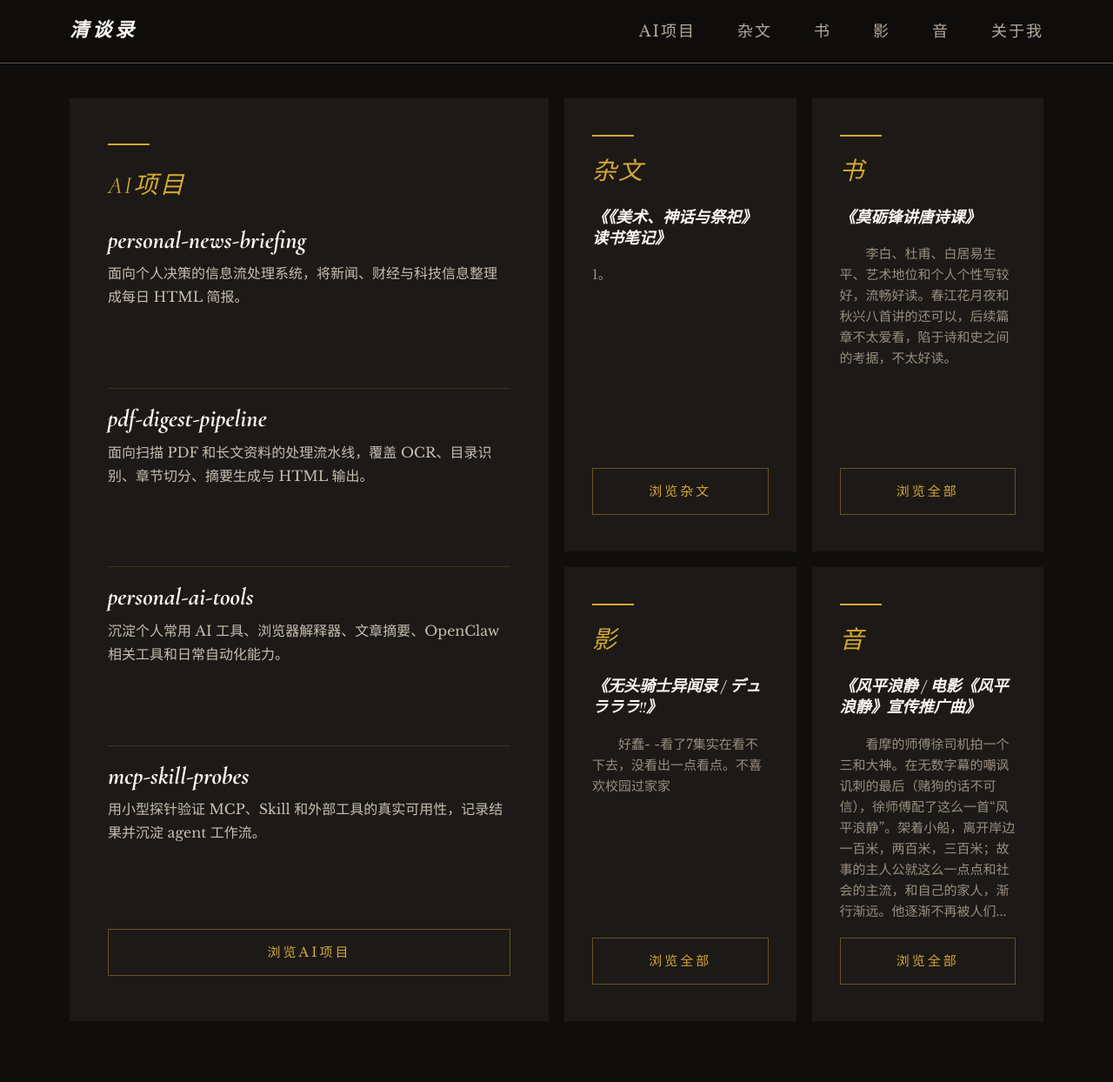
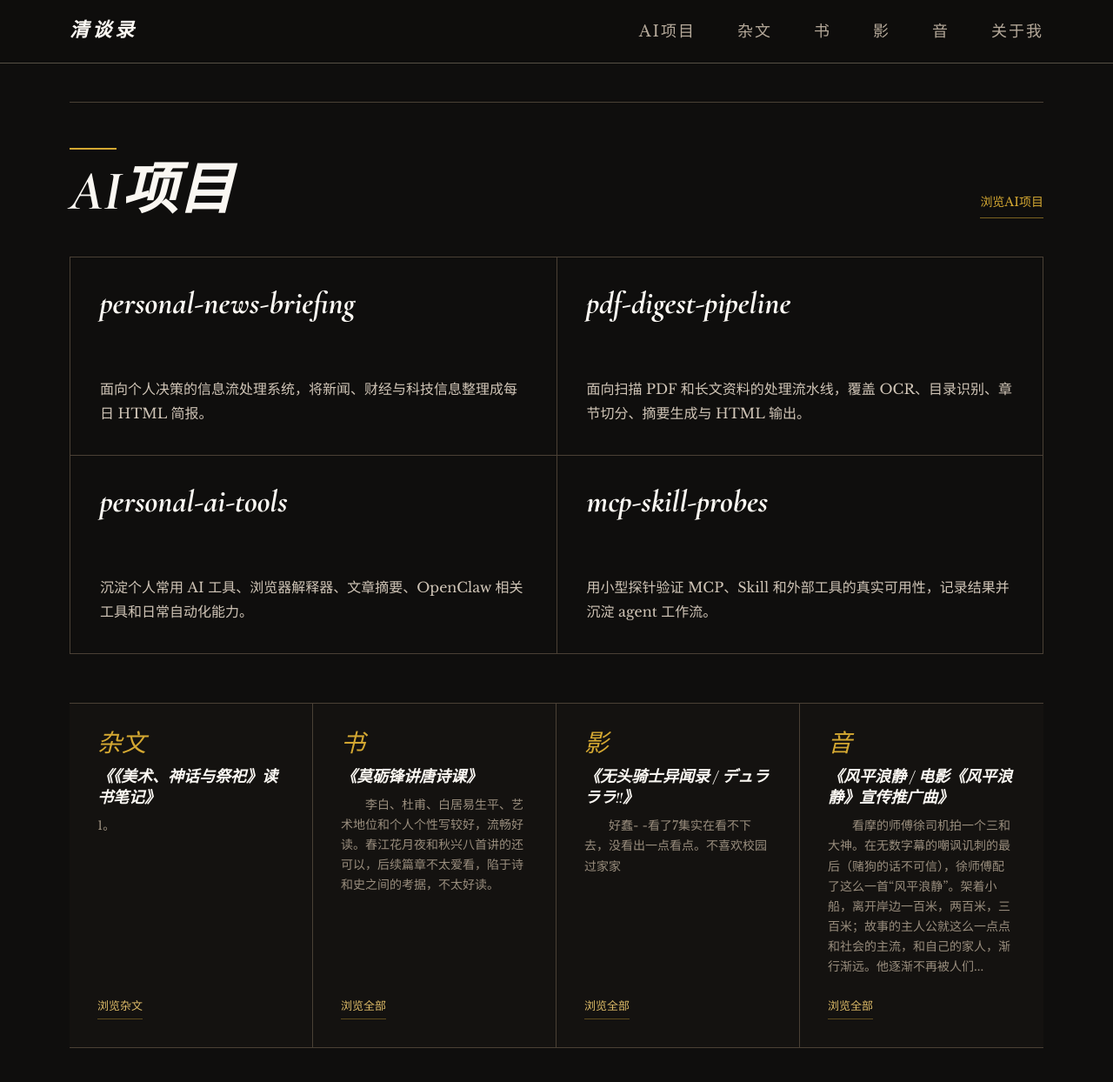
Before and after one commit to xyq414/xyq414.github.io, a Jekyll site: the page built from index.html, in a window 1280 px wide and 1249 px high. Shown: the top 1244 px of the window at 87% size. Built offline with Jekyll 4.4.1, drawn with Linux system fonts in a browser that asks for light colours.

Commit message:
Redesign homepage visual hierarchy

```diff
--- a/_layouts/default.html
+++ b/_layouts/default.html
@@ -7,7 +7,7 @@
   <link rel="preconnect" href="https://fonts.googleapis.com">
   <link rel="preconnect" href="https://fonts.gstatic.com" crossorigin>
   <link href="https://fonts.googleapis.com/css2?family=Cormorant+Garamond:ital,wght@0,400;0,700;1,400;1,700&family=Libre+Baskerville:ital,wght@0,400;0,700;1,400&display=swap" rel="stylesheet">
-  <link rel="stylesheet" href="{{ '/assets/css/style.css?v=20260710' | relative_url }}">
+  <link rel="stylesheet" href="{{ '/assets/css/style.css?v=20260710-home-redesign' | relative_url }}">
 </head>
 <body>
 
--- a/assets/css/style.css
+++ b/assets/css/style.css
@@ -4,7 +4,6 @@
   --bg-footer: #0A0A09;
   --bg-card: #1A1715;
   --bg-card-alt: #141210;
-  --bg-hero-card: #1C1917;
   --text-headline: #FAF7F2;
   --text-body: #B5A99A;
   --text-muted: #9A8E7E;
@@ -80,146 +79,201 @@ body {
   background: var(--divider-nav);
 }
 
-/* ── Hero ── */
-.hero {
-  display: block;
-  min-height: 88vh;
-  padding: 40px 80px;
+/* ── Homepage ── */
+.home {
+  min-height: calc(100vh - 73px);
+  padding: 44px 80px;
 }
 
-
-.hero-right {
-  display: grid;
-  grid-template-columns: repeat(4, minmax(0, 1fr));
-  grid-auto-rows: minmax(288px, 1fr);
-  gap: 18px;
-  min-height: calc(88vh - 80px);
+.home-layout {
+  display: block;
+  min-height: calc(100vh - 161px);
+  max-width: 1600px;
+  margin: 0 auto;
+  border-top: 1px solid var(--divider);
+  border-bottom: 1px solid var(--divider);
 }
 
-/* Each hero category card */
-.hero-card {
+.home-projects {
+  display: flex;
+  flex-direction: column;
+  min-width: 0;
+  padding: 52px 0 56px;
+  border-bottom: 1px solid var(--divider);
+}
+
+.home-section-header {
+  display: flex;
+  align-items: flex-end;
+  justify-content: space-between;
+  gap: 32px;
+  margin-bottom: 44px;
+}
+
+.home-section-heading {
   display: flex;
   flex-direction: column;
   gap: 18px;
-  min-width: 0;
-  padding: 42px 32px;
-  background: var(--bg-hero-card);
 }
 
-.hero-card-projects {
-  grid-column: span 2;
-  grid-row: span 2;
-  gap: 24px;
-  padding: 52px 44px;
-}
-
-.hero-card-gold-rule {
-  width: 48px;
+.home-section-rule {
+  width: 54px;
   height: 2px;
   background: var(--accent-gold);
 }
 
-.hero-card-cat {
+.home-section-heading h1 {
   font-family: var(--font-heading);
+  font-size: 64px;
+  font-weight: 700;
   font-style: italic;
-  font-size: 28px;
-  color: var(--accent-gold);
-  letter-spacing: 2px;
+  line-height: 0.95;
+  color: var(--text-headline);
 }
 
-.hero-card-excerpt {
-  font-family: var(--font-body);
-  font-size: 17px;
-  line-height: 26px;
-  color: #E8DFD2;
-  flex: 1;
+.home-section-link,
+.home-journal-link {
+  width: fit-content;
+  color: var(--accent-gold);
+  text-decoration: none;
+  border-bottom: 1px solid rgba(var(--accent-gold-rgb), 0.55);
+  transition: color 0.2s ease, border-color 0.2s ease;
 }
 
-/* Latest review inside hero card — title */
-.hero-card-review-title {
+.home-section-link {
+  flex: 0 0 auto;
+  padding-bottom: 6px;
+  font-size: 14px;
+}
+
+.home-project-grid {
+  display: grid;
+  grid-template-columns: repeat(2, minmax(0, 1fr));
+  border-top: 1px solid var(--divider);
+  border-left: 1px solid var(--divider);
+}
+
+.home-project-item {
+  display: flex;
+  flex-direction: column;
+  justify-content: space-between;
+  gap: 24px;
+  min-width: 0;
+  min-height: 228px;
+  padding: 34px;
+  color: inherit;
+  text-decoration: none;
+  border-right: 1px solid var(--divider);
+  border-bottom: 1px solid var(--divider);
+  transition: background-color 0.2s ease;
+}
+
+.home-project-name {
+  display: block;
   font-family: var(--font-heading);
+  font-size: 36px;
   font-weight: 700;
   font-style: italic;
-  font-size: 18px;
-  line-height: 1.35;
+  line-height: 1.05;
   color: var(--text-headline);
-  margin: 0;
+  overflow-wrap: anywhere;
+  transition: color 0.2s ease;
 }
 
-/* Latest review inside hero card — comment */
-.hero-card-review {
-  font-family: var(--font-body);
-  font-size: 15px;
-  line-height: 24px;
-  color: var(--text-muted);
-  flex: 1;
-  margin: 0;
+.home-project-summary {
+  display: block;
+  max-width: 39em;
+  font-size: 16px;
+  line-height: 1.75;
+  color: #D0C5B7;
 }
 
-.hero-project-list {
-  display: grid;
-  gap: 18px;
-  flex: 1;
+.home-project-item:hover {
+  background: rgba(var(--accent-gold-rgb), 0.045);
 }
 
-.hero-project-item {
-  display: block;
-  padding-bottom: 18px;
-  color: inherit;
-  text-decoration: none;
-  border-bottom: 1px solid rgba(var(--accent-gold-rgb), 0.18);
-}
-
-.hero-project-item:last-child {
-  border-bottom: none;
-  padding-bottom: 0;
-}
-
-.hero-project-name {
-  display: block;
-  font-family: var(--font-heading);
-  font-weight: 700;
-  font-style: italic;
-  font-size: 28px;
-  line-height: 1.2;
-  color: var(--text-headline);
-  margin-bottom: 8px;
-  overflow-wrap: anywhere;
-  transition: color 0.3s ease;
-}
-
-.hero-project-summary {
-  display: block;
-  font-size: 16px;
-  line-height: 27px;
-  color: #C8BDAF;
-}
-
-.hero-project-item:hover .hero-project-name {
+.home-project-item:hover .home-project-name {
   color: var(--accent-gold);
 }
 
-.hero-card-btn {
-  display: inline-block;
-  font-size: 15px;
-  letter-spacing: 3px;
-  color: var(--accent-gold);
-  text-decoration: none;
-  border: 1px solid rgba(var(--accent-gold-rgb), 0.4);
-  padding: 14px 0;
-  text-align: center;
-  transition: background 0.3s ease, color 0.3s ease;
+.home-project-empty {
+  max-width: 700px;
+  font-size: 17px;
+  line-height: 1.8;
+  color: var(--text-body);
 }
 
-.hero-card-btn:hover {
-  background: var(--accent-gold);
-  color: #0F0E0D;
+.home-journal {
+  display: grid;
+  grid-template-columns: repeat(4, minmax(0, 1fr));
+  min-width: 0;
+  background: var(--bg-secondary);
 }
 
-.section-rule {
-  height: 1px;
-  background: var(--divider);
+.home-journal-item {
+  display: flex;
+  flex-direction: column;
+  justify-content: space-between;
+  gap: 24px;
+  min-width: 0;
+  min-height: 300px;
+  padding: 32px;
+  border-right: 1px solid var(--divider);
 }
+
+.home-journal-item:last-child {
+  border-right: none;
+}
+
+.home-journal-copy {
+  min-width: 0;
+}
+
+.home-journal-cat {
+  margin-bottom: 12px;
+  font-family: var(--font-heading);
+  font-size: 28px;
+  font-weight: 400;
+  font-style: italic;
+  line-height: 1;
+  color: var(--accent-gold);
+}
+
+.home-journal-title {
+  margin-bottom: 9px;
+  font-family: var(--font-heading);
+  font-size: 18px;
+  font-weight: 700;
+  font-style: italic;
+  line-height: 1.35;
+  color: var(--text-headline);
+  overflow-wrap: anywhere;
+}
+
+.home-journal-excerpt {
+  font-size: 14px;
+  line-height: 1.65;
+  color: var(--text-muted);
+}
+
+.home-journal-link {
+  padding-bottom: 3px;
+  font-size: 13px;
+  color: #DDBB68;
+  border-bottom-color: rgba(var(--accent-gold-rgb), 0.38);
+}
+
+.home-section-link:hover,
+.home-journal-link:hover {
+  color: var(--text-headline);
+  border-color: var(--text-headline);
+}
+
+.home a:focus-visible {
+  outline: 2px solid var(--accent-gold);
+  outline-offset: 5px;
+}
+
 
 /* ── About ── */
 .about {
@@ -1109,18 +1163,43 @@ body {
 @media (max-width: 1024px) {
   .nav { padding: 0 40px; }
 
-  .hero {
-    padding: 60px 40px;
+  .home {
     min-height: auto;
+    padding: 40px;
   }
 
-  .hero-right { grid-template-columns: repeat(2, minmax(0, 1fr)); grid-auto-rows: auto; min-height: 0; gap: 14px; }
-  .hero-card { padding: 36px 28px; }
-  .hero-card-projects { grid-column: 1 / -1; grid-row: auto; padding: 44px 36px; }
-  .hero-card-cat { font-size: 26px; }
-  .hero-card-review-title { font-size: 18px; }
-  .hero-card-review { font-size: 14px; line-height: 22px; }
-  .hero-project-list { grid-template-columns: repeat(2, minmax(0, 1fr)); }
+  .home-layout {
+    grid-template-columns: 1fr;
+    min-height: 0;
+  }
+
+  .home-projects {
+    padding: 44px 0;
+    border-right: none;
+    border-bottom: 1px solid var(--divider);
+  }
+
+  .home-section-heading h1 { font-size: 54px; }
+  .home-project-name { font-size: 32px; }
+
+  .home-journal {
+    grid-template-columns: repeat(2, minmax(0, 1fr));
+    grid-template-rows: auto;
+  }
+
+  .home-journal-item {
+    min-height: 250px;
+    border-right: none;
+    border-bottom: 1px solid var(--divider);
+  }
+
+  .home-journal-item:nth-child(odd) {
+    border-right: 1px solid var(--divider);
+  }
+
+  .home-journal-item:nth-last-child(-n + 2) {
+    border-bottom: none;
+  }
   .about {
     flex-direction: column;
     padding: 60px 40px;
@@ -1142,21 +1221,107 @@ body {
 }
 
 @media (max-width: 768px) {
-  .nav { padding: 0 20px; }
-  .nav-links { gap: 24px; }
-  .nav-links a { font-size: 14px; letter-spacing: 1px; }
+  .nav {
+    height: auto;
+    min-height: 72px;
+    padding: 16px 20px 14px;
+    flex-direction: column;
+    align-items: flex-start;
+    gap: 12px;
+  }
 
-  .hero { padding: 48px 20px; }
-  .hero-right { grid-template-columns: 1fr; gap: 10px; }
-  .hero-card { padding: 28px 22px; }
-  .hero-card-projects { grid-column: auto; padding: 32px 24px; }
-  .hero-card-cat { font-size: 24px; }
-  .hero-card-review-title { font-size: 17px; }
-  .hero-card-review { font-size: 13px; line-height: 22px; }
-  .hero-card-excerpt { font-size: 15px; line-height: 23px; }
-  .hero-project-list { grid-template-columns: 1fr; }
-  .hero-project-name { font-size: 23px; }
-  .hero-project-summary { font-size: 15px; line-height: 24px; }
+  .nav-logo {
+    font-size: 20px;
+    letter-spacing: 2px;
+  }
+
+  .nav-links {
+    width: 100%;
+    gap: 18px;
+    overflow-x: auto;
+    scrollbar-width: none;
+  }
+
+  .nav-links::-webkit-scrollbar { display: none; }
+  .nav-links a { flex: 0 0 auto; font-size: 13px; letter-spacing: 0; }
+
+  .home {
+    padding: 28px 20px 48px;
+  }
+
+  .home-projects {
+    padding: 32px 0;
+  }
+
+  .home-section-header {
+    align-items: flex-end;
+    gap: 20px;
+    margin-bottom: 30px;
+  }
+
+  .home-section-heading {
+    gap: 14px;
+  }
+
+  .home-section-heading h1 {
+    font-size: 44px;
+  }
+
+  .home-section-link {
+    font-size: 13px;
+  }
+
+  .home-project-grid {
+    grid-template-columns: 1fr;
+    border-left: none;
+  }
+
+  .home-project-item {
+    min-height: 0;
+    padding: 28px 0;
+    border-right: none;
+  }
+
+  .home-project-item:last-child {
+    border-bottom: none;
+  }
+
+  .home-project-name {
+    font-size: 29px;
+  }
+
+  .home-project-summary {
+    font-size: 15px;
+    line-height: 1.7;
+  }
+
+  .home-journal {
+    grid-template-columns: 1fr;
+  }
+
+  .home-journal-item {
+    min-height: 0;
+    padding: 28px 0;
+    border-right: none !important;
+    border-bottom: 1px solid var(--divider);
+  }
+
+  .home-journal-item:nth-last-child(-n + 2) {
+    border-bottom: 1px solid var(--divider);
+  }
+
+  .home-journal-item:last-child {
+    border-bottom: none;
+  }
+
+  .home-journal-cat {
+    font-size: 27px;
+  }
+
+  .home-journal-excerpt {
+    font-size: 14px;
+    line-height: 1.7;
+  }
   .about { padding: 48px 20px; gap: 24px; }
   .about-title { font-size: 36px; }
   .about-stats { gap: 24px; flex-wrap: wrap; }
--- a/index.html
+++ b/index.html
@@ -2,79 +2,89 @@
 layout: default
 title: 首页
 ---
-<!-- Hero -->
-<section class="hero">
-  <div class="hero-right">
 {% assign latest_essay = site.categories['杂文'] | first %}
 {% assign latest_book = site.data.books | first %}
 {% assign latest_film = site.data.films | first %}
 {% assign latest_music = site.data.music | first %}
 {% assign sorted_projects = site.projects | sort: 'order' %}
-    <!-- AI项目 -->
-    <div class="hero-card hero-card-projects">
-      <div class="hero-card-gold-rule"></div>
-      <span class="hero-card-cat">AI项目</span>
+
+<main class="home">
+  <div class="home-layout">
+    <section class="home-projects" aria-labelledby="home-projects-title">
+      <header class="home-section-header">
+        <div class="home-section-heading">
+          <span class="home-section-rule" aria-hidden="true"></span>
+          <h1 id="home-projects-title">AI项目</h1>
+        </div>
+        <a href="{{ '/projects/' | relative_url }}" class="home-section-link">浏览AI项目</a>
+      </header>
+
       {% if sorted_projects.size > 0 %}
-      <div class="hero-project-list">
+      <div class="home-project-grid">
         {% for project in sorted_projects limit: 4 %}
-        <a href="{{ project.url | relative_url }}" class="hero-project-item">
-          <span class="hero-project-name">{{ project.title }}</span>
-          <span class="hero-project-summary">{{ project.summary | truncate: 88 }}</span>
+        <a href="{{ project.url | relative_url }}" class="home-project-item">
+          <span class="home-project-name">{{ project.title }}</span>
+          <span class="home-project-summary">{{ project.summary | truncate: 88 }}</span>
         </a>
         {% endfor %}
       </div>
       {% else %}
-      <p class="hero-card-excerpt">这里记录我用 AI agent、自动化脚本和个人工作流构建的AI项目。</p>
+      <p class="home-project-empty">这里记录我用 AI agent、自动化脚本和个人工作流构建的AI项目。</p>
       {% endif %}
-      <a href="{{ '/projects/' | relative_url }}" class="hero-card-btn">浏览AI项目</a>
+    </section>
+
+    <div class="home-journal">
+      <section class="home-journal-item">
+        <div class="home-journal-copy">
+          <h2 class="home-journal-cat">杂文</h2>
+          {% if latest_essay %}
+          <p class="home-journal-title">《{{ latest_essay.title }}》</p>
+          <p class="home-journal-excerpt">{{ latest_essay.excerpt | strip_html | truncate: 120 }}</p>
+          {% else %}
+          <p class="home-journal-excerpt">随笔散记，即将落笔…</p>
+          {% endif %}
         </div>
-    <!-- 杂文 -->
-    <div class="hero-card">
-      <div class="hero-card-gold-rule"></div>
-      <span class="hero-card-cat">杂文</span>
-      {% if latest_essay %}
-      <p class="hero-card-review-title">《{{ latest_essay.title }}》</p>
-      <p class="hero-card-review">{{ latest_essay.excerpt | strip_html | truncate: 120 }}</p>
+        <a href="{{ '/essays/' | relative_url }}" class="home-journal-link">浏览杂文</a>
+      </section>
+
+      <section class="home-journal-item">
+        <div class="home-journal-copy">
+          <h2 class="home-journal-cat">书</h2>
+          {% if latest_book %}
+          <p class="home-journal-title">《{{ latest_book.title }}》</p>
+          <p class="home-journal-excerpt">{{ latest_book.comment | truncate: 120 }}</p>
           {% else %}
-      <p class="hero-card-excerpt">随笔散记，即将落笔…</p>
+          <p class="home-journal-excerpt">即将添加第一篇书评…</p>
           {% endif %}
-      <a href="{{ '/essays/' | relative_url }}" class="hero-card-btn">浏览杂文</a>
         </div>
-    <!-- 书 -->
-    <div class="hero-card">
-      <div class="hero-card-gold-rule"></div>
-      <span class="hero-card-cat">书</span>
-      {% if latest_book %}
-      <p class="hero-card-review-title">《{{ latest_book.title }}》</p>
-      <p class="hero-card-review">{{ latest_book.comment | truncate: 120 }}</p>
+        <a href="{{ '/books/' | relative_url }}" class="home-journal-link">浏览全部</a>
+      </section>
+
+      <section class="home-journal-item">
+        <div class="home-journal-copy">
+          <h2 class="home-journal-cat">影</h2>
+          {% if latest_film %}
+          <p class="home-journal-title">《{{ latest_film.title }}》</p>
+          <p class="home-journal-excerpt">{{ latest_film.comment | truncate: 120 }}</p>
           {% else %}
-      <p class="hero-card-excerpt">即将添加第一篇书评…</p>
+          <p class="home-journal-excerpt">即将添加第一篇影评…</p>
           {% endif %}
-      <a href="{{ '/books/' | relative_url }}" class="hero-card-btn">浏览全部</a>
         </div>
-    <!-- 影 -->
-    <div class="hero-card">
-      <div class="hero-card-gold-rule"></div>
-      <span class="hero-card-cat">影</span>
-      {% if latest_film %}
-      <p class="hero-card-review-title">《{{ latest_film.title }}》</p>
-      <p class="hero-card-review">{{ latest_film.comment | truncate: 120 }}</p>
+        <a href="{{ '/films/' | relative_url }}" class="home-journal-link">浏览全部</a>
+      </section>
+
+      <section class="home-journal-item">
+        <div class="home-journal-copy">
+          <h2 class="home-journal-cat">音</h2>
+          {% if latest_music %}
+          <p class="home-journal-title">《{{ latest_music.title }}》</p>
+          <p class="home-journal-excerpt">{{ latest_music.comment | truncate: 120 }}</p>
           {% else %}
-      <p class="hero-card-excerpt">即将添加第一篇影评…</p>
+          <p class="home-journal-excerpt">即将添加第一篇乐评…</p>
           {% endif %}
-      <a href="{{ '/films/' | relative_url }}" class="hero-card-btn">浏览全部</a>
         </div>
-    <!-- 音 -->
-    <div class="hero-card">
-      <div class="hero-card-gold-rule"></div>
-      <span class="hero-card-cat">音</span>
-      {% if latest_music %}
-      <p class="hero-card-review-title">《{{ latest_music.title }}》</p>
-      <p class="hero-card-review">{{ latest_music.comment | truncate: 120 }}</p>
-      {% else %}
-      <p class="hero-card-excerpt">即将添加第一篇乐评…</p>
-      {% endif %}
-      <a href="{{ '/music/' | relative_url }}" class="hero-card-btn">浏览全部</a>
+        <a href="{{ '/music/' | relative_url }}" class="home-journal-link">浏览全部</a>
+      </section>
     </div>
   </div>
-</section>
+</main>
```
Lines whose indentation alone changed are shown as unchanged.
